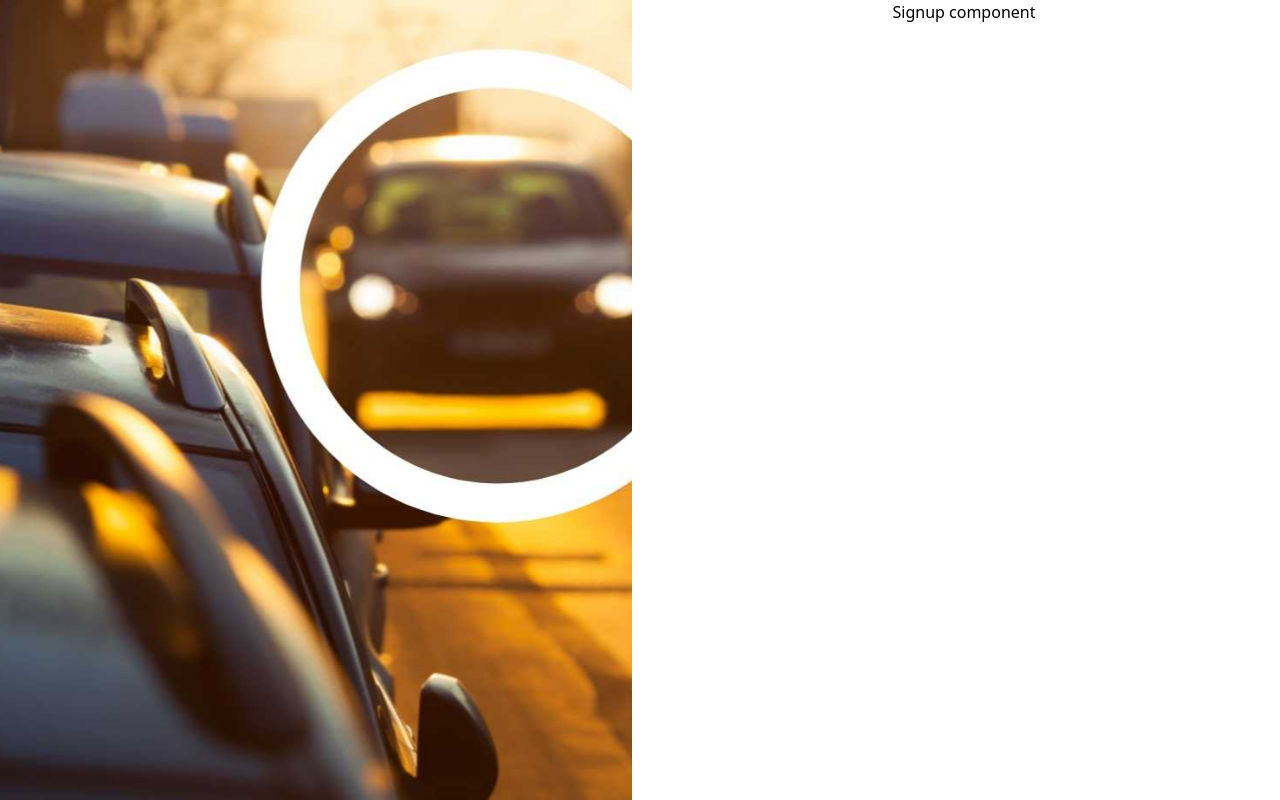
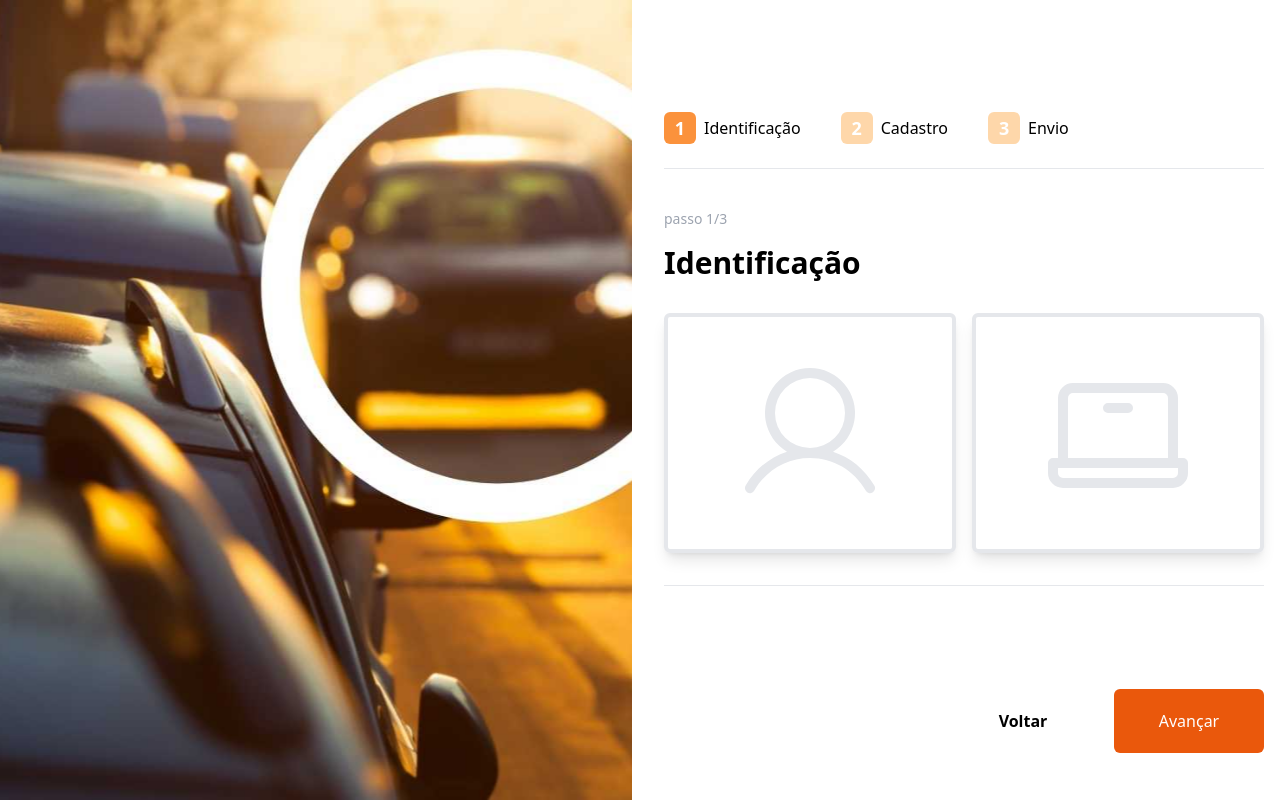
Before and after one commit to joao547/findmycar, a React (Vite) app in the folder frontend/: page / in a window 1280 px wide. Both pictures are taken after a click on the button "Criar uma conta". Built offline with nearby package versions, Linux system fonts and the light colour scheme.

Commit message:
update multistep component

```diff
--- a/frontend/src/components/Input/InputTextLayout.tsx
+++ b/frontend/src/components/Input/InputTextLayout.tsx
@@ -8,6 +8,8 @@ export function InputTextLayout({
   children,
 }: InputTextLayoutProps): JSX.Element {
   return (
-    <div className='flex gap-2 border-b-2 p-1 items-center'>{children}</div>
+    <div className='flex gap-2 border-b-2 p-1 items-center shadow-md'>
+      {children}
+    </div>
   );
 }
--- /dev/null
+++ b/frontend/src/pages/Login/components/MultiStep/Identification/index.tsx
@@ -0,0 +1,26 @@
+import { Laptop, User } from '@phosphor-icons/react';
+
+export function Identification() {
+  return (
+    <>
+      <h1 className='text-3xl font-bold mt-4'>Identificação</h1>
+
+      <fieldset className='flex gap-4 mt-8'>
+        <button
+          type='button'
+          className='w-1/2 h-60 flex items-center justify-center
+        border-4 border-gray-200 rounded-md shadow-lg'
+        >
+          <User className='w-40 h-40 text-gray-200' />
+        </button>
+        <button
+          type='button'
+          className='w-1/2 h-60 flex items-center justify-center
+        border-4 border-gray-200 rounded-md shadow-lg'
+        >
+          <Laptop className='w-40 h-40 text-gray-200' />
+        </button>
+      </fieldset>
+    </>
+  );
+}
--- /dev/null
+++ b/frontend/src/pages/Login/components/MultiStep/Register/index.tsx
@@ -0,0 +1,65 @@
+import {
+  BracketsAngle,
+  EnvelopeSimple,
+  Lock,
+  User,
+} from '@phosphor-icons/react';
+import { TextInput } from '../../../../../components';
+import { MultiStepFields } from '../StepBody';
+
+export function Register({ data, updateFieldHandler }: MultiStepFields) {
+  return (
+    <>
+      <h1 className='text-3xl font-bold mt-4'>Cadastro</h1>
+      <fieldset className='flex flex-col gap-4 mt-8'>
+        <TextInput.layout>
+          <TextInput.icon Icon={User} />
+          <TextInput.inputText
+            type='text'
+            placeholder='Seu nome'
+            name='name'
+            id='name'
+            value={data.name}
+            onChange={(e) => updateFieldHandler('name', e.target.value)}
+          />
+        </TextInput.layout>
+
+        <TextInput.layout>
+          <TextInput.icon Icon={EnvelopeSimple} />
+          <TextInput.inputText
+            type='Email'
+            placeholder='Seu Email'
+            name='email'
+            id='email'
+            value={data.email}
+            onChange={(e) => updateFieldHandler('email', e.target.value)}
+          />
+        </TextInput.layout>
+
+        <TextInput.layout>
+          <TextInput.icon Icon={BracketsAngle} />
+          <TextInput.inputText
+            type='text'
+            placeholder='Seu Site'
+            name='site'
+            id='site'
+            value={data.site}
+            onChange={(e) => updateFieldHandler('site', e.target.value)}
+          />
+        </TextInput.layout>
+
+        <TextInput.layout>
+          <TextInput.icon Icon={Lock} />
+          <TextInput.inputText
+            type='password'
+            placeholder='Senha'
+            name='password'
+            id='password'
+            value={data.password}
+            onChange={(e) => updateFieldHandler('password', e.target.value)}
+          />
+        </TextInput.layout>
+      </fieldset>
+    </>
+  );
+}
--- /dev/null
+++ b/frontend/src/pages/Login/components/MultiStep/Send/index.tsx
@@ -0,0 +1,10 @@
+import { MultiStepFields } from '../StepBody';
+
+export function SendComponent({ data }: MultiStepFields) {
+  return (
+    <div>
+      <h1 className='text-3xl font-bold mt-4'>Final</h1>
+      <p>{JSON.stringify(data, null, 2)}</p>
+    </div>
+  );
+}
--- /dev/null
+++ b/frontend/src/pages/Login/components/MultiStep/Step/index.tsx
@@ -0,0 +1,26 @@
+import { PropsWithChildren } from 'react';
+
+type StepProps = {
+  active: boolean;
+  stepDescription: string;
+};
+
+export function Step({
+  stepDescription,
+  active = false,
+  children,
+}: PropsWithChildren<StepProps>) {
+  return (
+    <div className='flex items-center gap-2'>
+      <span
+        className={`h-8 w-8 rounded-md
+            flex items-center justify-center text-white font-bold text-lg
+            ${active ? 'bg-orange-400' : 'bg-orange-200'}
+            `}
+      >
+        {children}
+      </span>
+      <p>{stepDescription}</p>
+    </div>
+  );
+}
--- /dev/null
+++ b/frontend/src/pages/Login/components/MultiStep/StepBody/index.tsx
@@ -0,0 +1,74 @@
+import { useState } from 'react';
+import { Identification } from '../Identification';
+import { Register } from '../Register';
+import { SendComponent } from '../Send';
+
+export type MultiStepFields = {
+  data: {
+    name: string;
+    email: string;
+    password: string;
+    site: string;
+  };
+  updateFieldHandler: (key: string, value: string) => void;
+};
+
+type StepBodyProps = {
+  currentStep: number;
+  handlerChangeStep: (value: React.SetStateAction<number>) => void;
+};
+
+const stepsBody = [Identification, Register, SendComponent];
+
+const multiStepData = {
+  name: '',
+  email: '',
+  password: '',
+  site: '',
+};
+
+export function StepBody({ currentStep, handlerChangeStep }: StepBodyProps) {
+  const [data, setData] = useState(multiStepData);
+
+  function updateFieldHandler(key: string, value: string) {
+    setData((prev) => {
+      return {
+        ...prev,
+        [key]: value,
+      };
+    });
+  }
+
+  const CurrentStepBody = stepsBody[currentStep];
+
+  return (
+    <form className='flex flex-col'>
+      <div className='h-[30.5rem]'>
+        <span className='block text-sm text-gray-400 mt-10'>
+          passo {currentStep + 1}/3
+        </span>
+        <CurrentStepBody data={data} updateFieldHandler={updateFieldHandler} />
+        <hr className='mt-8' />
+      </div>
+
+      <div className='flex gap-4 ml-auto mt-8'>
+        <button
+          type='button'
+          onClick={() => handlerChangeStep((prev) => Math.max(prev - 1, 0))}
+          className='w-[150px] h-16 font-bold'
+        >
+          Voltar
+        </button>
+        <button
+          type='button'
+          onClick={() =>
+            handlerChangeStep((prevNumber) => Math.min(prevNumber + 1, 2))
+          }
+          className='w-[150px] h-16 rounded-md bg-orange-600 text-white'
+        >
+          {currentStep === 2 ? 'Finalizar' : 'Avançar'}
+        </button>
+      </div>
+    </form>
+  );
+}
--- /dev/null
+++ b/frontend/src/pages/Login/components/MultiStep/StepsWrapper/index.tsx
@@ -0,0 +1,10 @@
+import { PropsWithChildren } from 'react';
+
+export function StepsWrapper({ children }: PropsWithChildren) {
+  return (
+    <>
+      <div className='flex gap-10'>{children}</div>
+      <hr className='mt-6' />
+    </>
+  );
+}
--- /dev/null
+++ b/frontend/src/pages/Login/components/MultiStep/index.tsx
@@ -0,0 +1,28 @@
+import { Check } from '@phosphor-icons/react';
+import { Step } from './Step';
+import { StepsWrapper } from './StepsWrapper';
+import { StepBody } from './StepBody';
+import { useState } from 'react';
+
+const stepDescription = ['Identificação', 'Cadastro', 'Envio'];
+
+export function MultiStep() {
+  const [currentStep, setCurrentStep] = useState(0);
+
+  return (
+    <div className='w-full h-full flex flex-col'>
+      <StepsWrapper>
+        {Array.from({ length: 3 }, (_, i) => i).map((step) => (
+          <Step
+            key={step}
+            active={currentStep >= step}
+            stepDescription={stepDescription[step]}
+          >
+            {currentStep > step ? <Check /> : step + 1}
+          </Step>
+        ))}
+      </StepsWrapper>
+      <StepBody currentStep={currentStep} handlerChangeStep={setCurrentStep} />
+    </div>
+  );
+}
--- a/frontend/src/pages/Login/components/Signup/Signup.tsx
+++ b/frontend/src/pages/Login/components/Signup/Signup.tsx
@@ -1,7 +1,8 @@
+import { MultiStep } from '../MultiStep';
 export function Signup() {
   return (
-    <div>
-      <h1>Signup component</h1>
+    <div className='w-full h-full p-4 mt-24'>
+      <MultiStep />
     </div>
   );
 }
```
